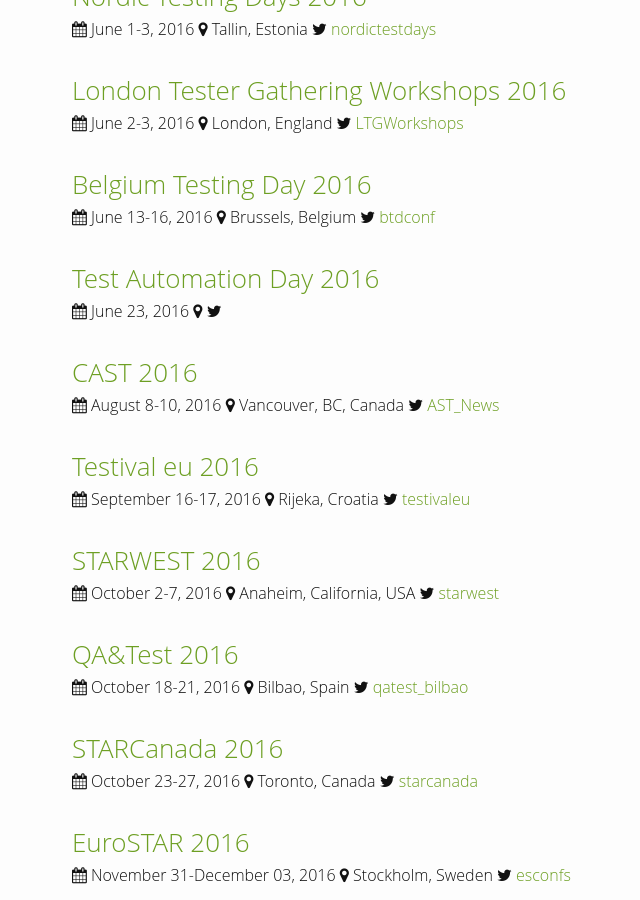
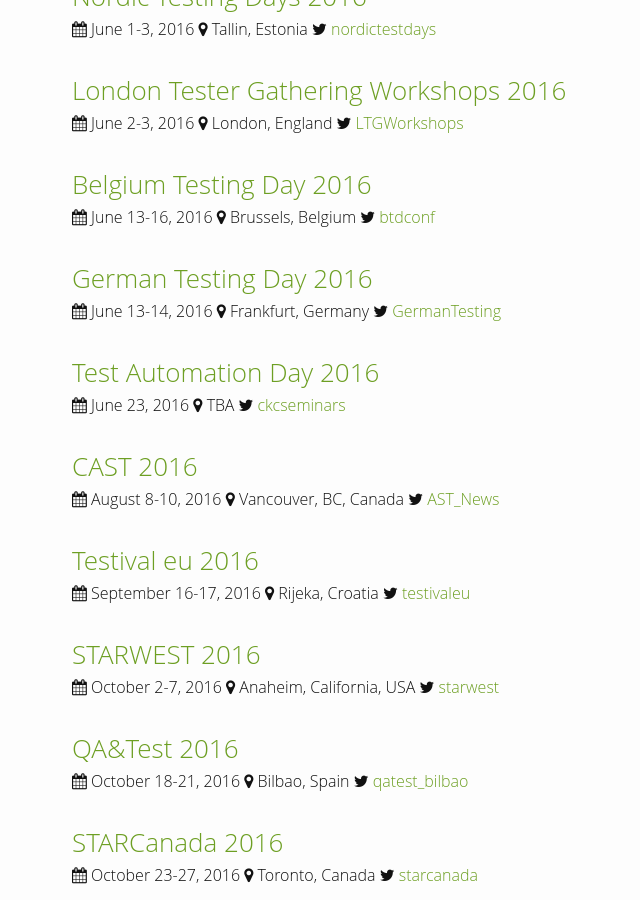
Before and after one commit to TestingConferences/testingconferences.github.io, a Jekyll site: the page built from index.html, in a window 1280 px wide and 900 px high, scrolled down 1777 px. Shown: the whole window, without its empty margins (198-838 px from the left). Built offline with Jekyll 4.4.1, drawn with Linux system fonts in a browser that asks for light colours.

Commit message:
small updates

```diff
--- a/_data/current.yml
+++ b/_data/current.yml
@@ -118,11 +118,17 @@
   url: http://btdconf.com/
   twitter: btdconf
 
+- name: German Testing Day 2016
+  location: Frankfurt, Germany
+  dates: "June 13-14, 2016"
+  url: http://germantestingday.info/
+  twitter: GermanTesting
+
 - name: Test Automation Day 2016
-  location:
+  location: TBA
   dates: "June 23, 2016"
   url: http://www.testautomationday.com/
-  twitter:
+  twitter: ckcseminars
 
 - name: CAST 2016
   location: Vancouver, BC, Canada
```
